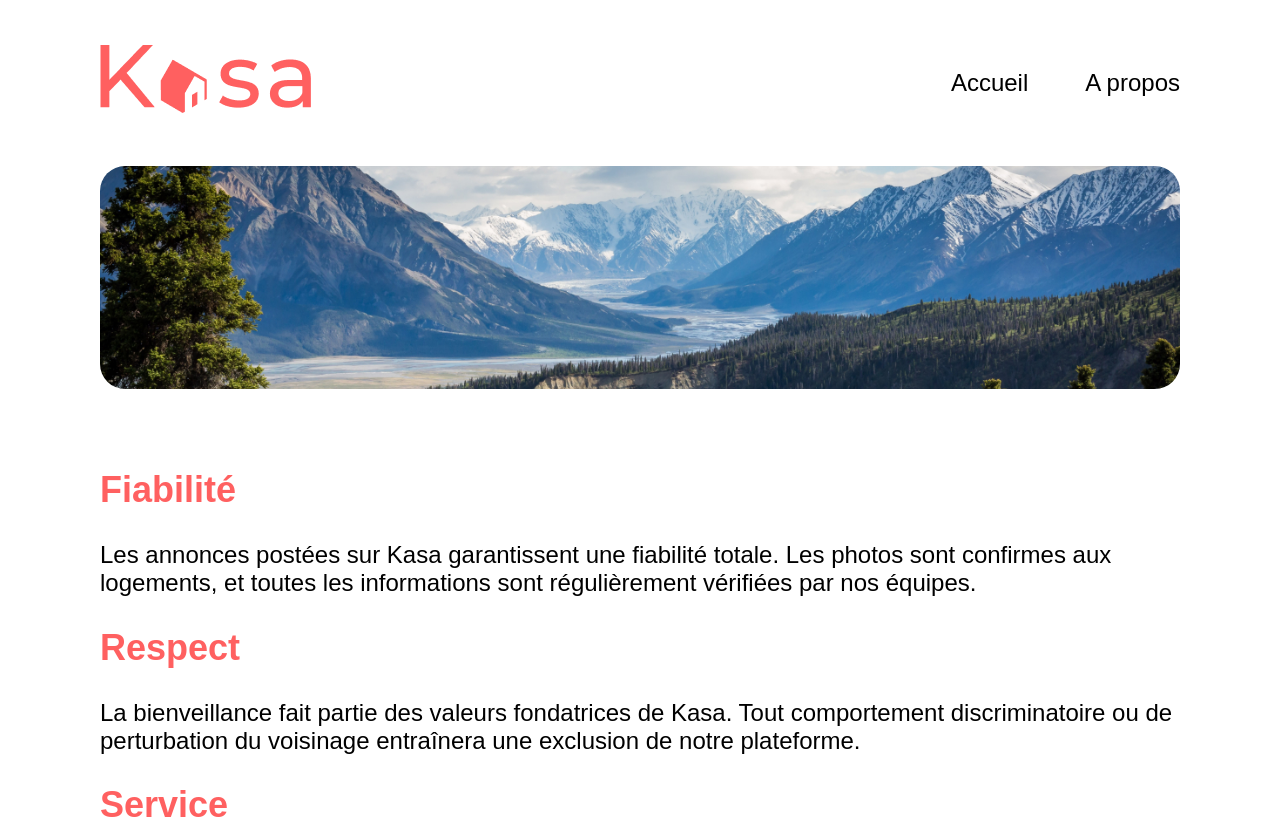
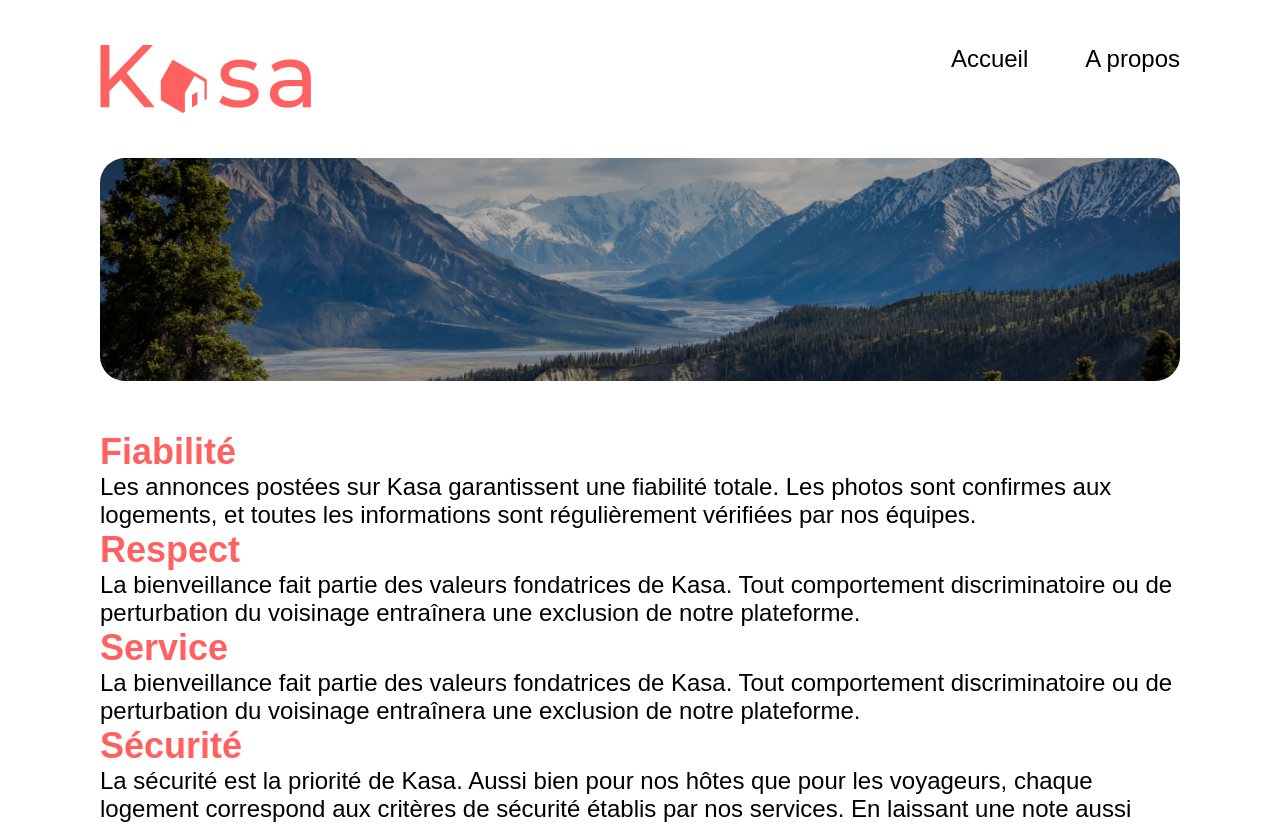
Before and after one commit to SilviaTGit/Project5, a React (Vite) app in the folder kasa/: page /about in a window 1280 px wide. Shown: the top 824 px of the page. Built offline with nearby package versions, Linux system fonts and the light colour scheme.

Commit message:
Improved style for ErrorPage and finished the style for About and Home pages

```diff
--- a/kasa/src/assets/styles/base/_base.scss
+++ b/kasa/src/assets/styles/base/_base.scss
@@ -1,5 +1,5 @@
 @use './variables';
-//@use './reset';
+@use './reset';
 
 body {
     margin: auto;
@@ -13,4 +13,7 @@ body {
 main {
     padding-inline: 100px;
     margin-block: 25px;
+    h1, h2 {
+        color: variables.$primary-color;
+    }
 }
--- a/kasa/src/assets/styles/components/_banner.scss
+++ b/kasa/src/assets/styles/components/_banner.scss
@@ -22,3 +22,24 @@
     font-size: 2rem;
     color: variables.$tertiary-color;
   }
+
+  .banner__overlay {
+    position: absolute;
+    top: 0;
+    left: 0;
+    width: 100%;
+    height: 100%;
+    border-radius: 25px;
+  }
+
+.banner__overlay--home {
+  opacity: 0.6;
+  background: #000;
+  mix-blend-mode: darken;
+}
+
+.banner__overlay--about {
+  opacity: 0.3;
+  background: #000;
+  mix-blend-mode: darken;
+}
--- a/kasa/src/assets/styles/pages/_error.scss
+++ b/kasa/src/assets/styles/pages/_error.scss
@@ -1,18 +1,18 @@
 @use '../base/variables';
 
 
-h1 {
+.errorPage__title {
     font-size: 288px;
+    margin-top: 100px;
 }
 
-h1, h2 {
-    color: variables.$primary-color;
-}
-
-main {
+.errorPage {
         display: flex;
         flex-direction: column;
         align-items: center;
+        gap: 139px;
+        a {
+            color: variables.$secondary-color;
+            margin-bottom: 139px;
+        }
 }
-
-//Creation des div, attention style GLOBALE!
--- a/kasa/src/components/Banner.jsx
+++ b/kasa/src/components/Banner.jsx
@@ -1,10 +1,11 @@
 //import "../assets/styles/components/_banner.scss";
 import PropTypes from "prop-types";
 
-const Banner = ({ imageSrc, altText, bannerText }) => {
+const Banner = ({ imageSrc, altText, bannerText, overlayClass }) => {
   return (
     <div className="banner">
       <img src={imageSrc} alt={altText} className="banner__image" />
+      <div className={`banner__overlay ${overlayClass}`}></div>
       {bannerText && <h1 className="banner__text">{bannerText}</h1>}
     </div>
   );
@@ -14,6 +15,7 @@ Banner.propTypes = {
   imageSrc: PropTypes.string.isRequired,
   altText: PropTypes.string.isRequired,
   bannerText: PropTypes.string,
+  overlayClass: PropTypes.string,
 };
 
 export default Banner;
--- a/kasa/src/pages/About.jsx
+++ b/kasa/src/pages/About.jsx
@@ -12,6 +12,7 @@ const About = () => {
         <Banner
         imageSrc={aboutBannerImage}
         altText="Bannière de la page À propos"
+        overlayClass="banner__overlay--about"
         />
         <main>
           <div className="collapse__container">
--- a/kasa/src/pages/ErrorPage.jsx
+++ b/kasa/src/pages/ErrorPage.jsx
@@ -9,11 +9,13 @@ export default function ErrorPage() {
     <div>
       <Header/>
       <main>
-        <h1>404</h1>
-        <h2>Oups! La page que vous demandez n&apos;existe pas. </h2>
-        <NavLink to="/">
+        <div className="errorPage">
+          <h1 className="errorPage__title">404</h1>
+          <h2>Oups! La page que vous demandez n&apos;existe pas. </h2>
+            <NavLink to="/">
             Retourner sur la page d&apos;accueil
             </NavLink>
+        </div>
       </main>
       <Footer/>
     </div>
--- a/kasa/src/pages/Home/Home.jsx
+++ b/kasa/src/pages/Home/Home.jsx
@@ -16,6 +16,7 @@ const Home = () => {
       imageSrc={homeBannerImage}
       altText="Bannière d'accueil"
       bannerText="Chez vous, partout et ailleurs"
+      overlayClass="banner__overlay--home"
       />
       <main>
         <div className="cards-container">
```
